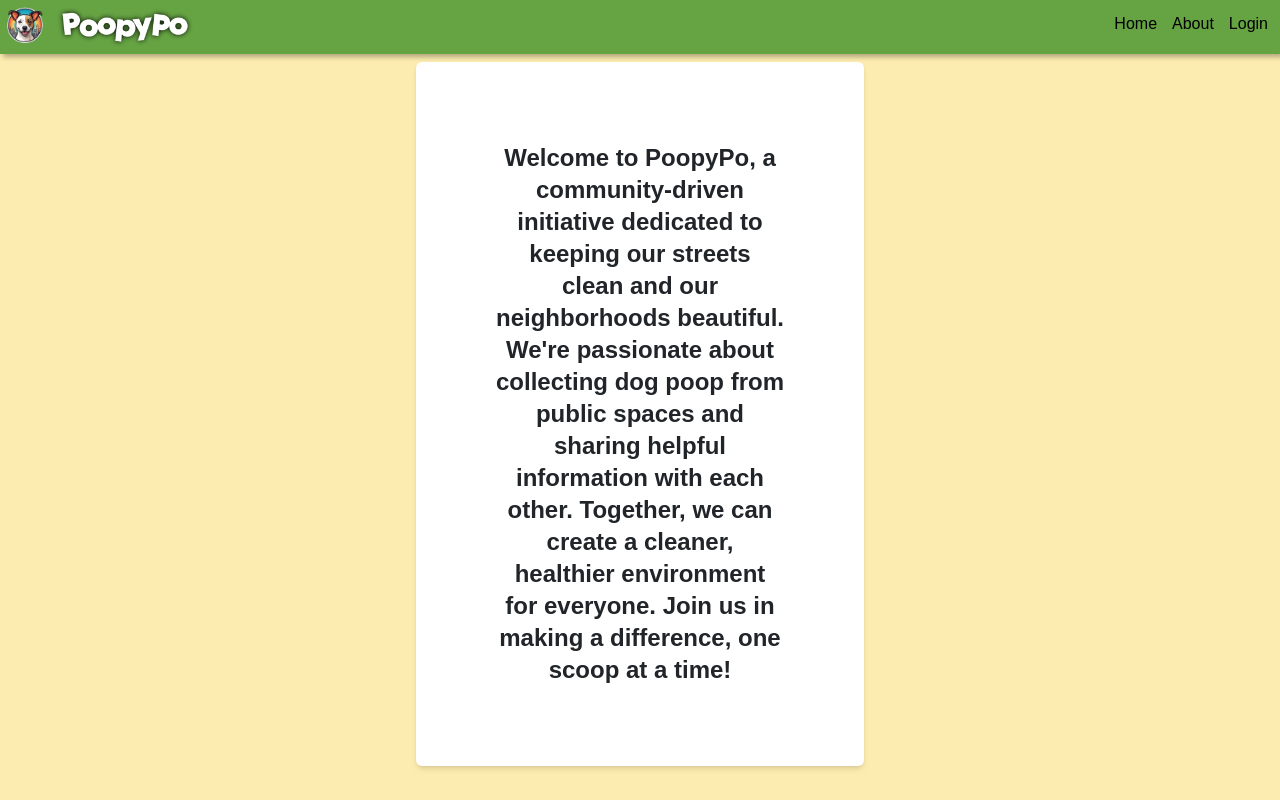
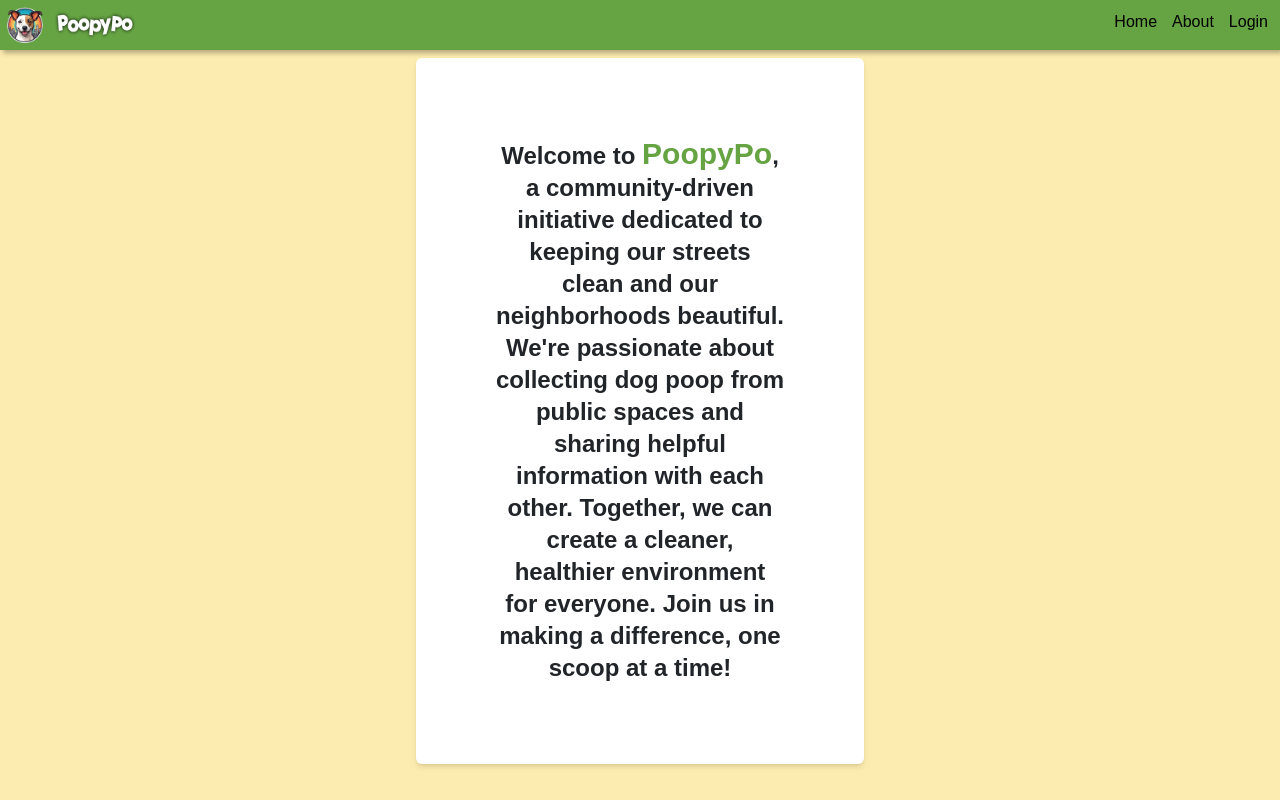
Before and after one commit to benpipz/PoopyPo-Client, a React (Vite) app: page /PoopyPoClient/about in a window 1280 px wide. Built offline with nearby package versions, Linux system fonts and the light colour scheme; no server answers.

Commit message:
navbar styling

```diff
--- a/src/Components/About.jsx
+++ b/src/Components/About.jsx
@@ -6,12 +6,16 @@ const About = () => {
       <div class="flex items-center justify-center  ">
         <div class="bg-white p-20 rounded shadow-md max-w-md text-center mt-2">
           <h1 class="text-2xl font-bold text-center ">
-            Welcome to <strong>PoopyPo</strong>, a community-driven initiative
-            dedicated to keeping our streets clean and our neighborhoods
-            beautiful. We're passionate about collecting dog poop from public
-            spaces and sharing helpful information with each other. Together, we
-            can create a cleaner, healthier environment for everyone. Join us in
-            making a difference, one scoop at a time!
+            Welcome to{" "}
+            <strong style={{ fontSize: "30px", color: "rgb(101 163, 67)" }}>
+              PoopyPo
+            </strong>
+            , a community-driven initiative dedicated to keeping our streets
+            clean and our neighborhoods beautiful. We're passionate about
+            collecting dog poop from public spaces and sharing helpful
+            information with each other. Together, we can create a cleaner,
+            healthier environment for everyone. Join us in making a difference,
+            one scoop at a time!
           </h1>
         </div>
       </div>
--- a/src/Components/NavBar.jsx
+++ b/src/Components/NavBar.jsx
@@ -1,7 +1,7 @@
-import React, { useEffect } from "react";
+import React, { useEffect, useState } from "react";
 import Icon3 from "./../assets/poopyDog.png";
 import LogoText from "./../assets/LogoText.png";
-
+import { Typography } from "@mui/material";
 import { Link } from "react-router-dom";
 import "../Styles.css";
 import { useAuthState } from "react-firebase-hooks/auth";
@@ -11,19 +11,51 @@ import RoundImage from "./Utils/RoundImage";
 
 const NavBar = ({ toggleSidebar }) => {
   const [user, loading] = useAuthState(auth);
+  const [userWelcome, setUserWelcome] = useState("");
+
+  useEffect(() => {
+    if (user) {
+      setUserWelcome(`Hello, ${user.displayName}`);
+      setTimeout(() => {
+        setUserWelcome(user.displayName);
+      }, 5000);
+    }
+  }, [user]);
 
   return (
     <nav>
       <div style={{ display: "flex" }}>
         <img src={Icon3} style={{ width: "50px", height: "50px" }} alt="logo" />
-        <img src={LogoText} style={{ width: "150px" }} alt="logo" />
+        <div
+          style={{
+            justifyContent: "center",
+            alignContent: "center",
+          }}
+        >
+          <img
+            src={LogoText}
+            style={{
+              width: "90px",
+              height: "38px",
+            }}
+            alt="logo"
+          />
+        </div>
       </div>
       <div className="flex">
         {user && user.photoURL && (
-          <h4>
+          <>
             <RoundImage src={user.photoURL} />
-            Hello {user.displayName}
-          </h4>
+            <Typography
+              style={{
+                justifyContent: "center",
+                alignContent: "center",
+                padding: "10px",
+              }}
+            >
+              {userWelcome}
+            </Typography>
+          </>
         )}
       </div>
       <ul>
--- a/src/Styles.css
+++ b/src/Styles.css
@@ -72,7 +72,7 @@
   display: flex;
   align-items: center;
   justify-content: space-between;
-  background-color: rgb(249, 182, 109);
+  /* background-color: rgb(249, 182, 109); */
   background: rgb(101 163, 67);
   box-shadow: 3px 3px 5px rgba(0, 0, 0, 0.3);
 }
```
